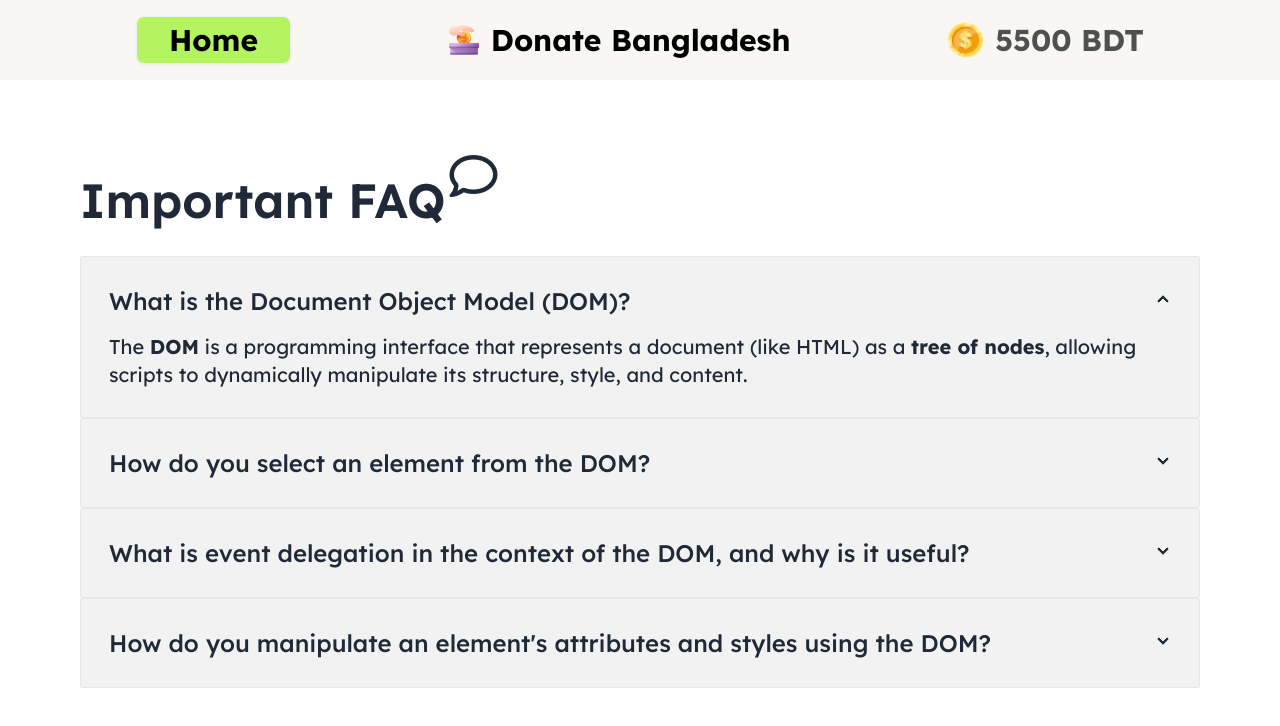
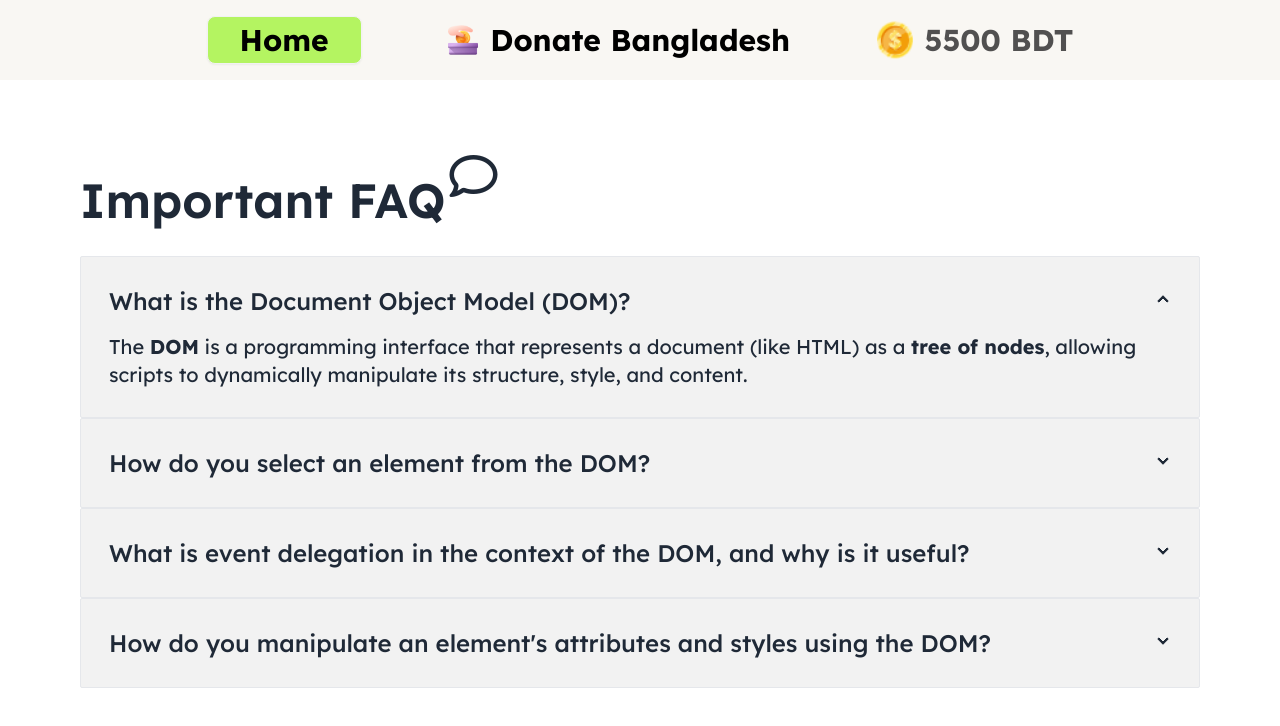
Before and after one commit to farihaa1/Donate-Bangladesh, a plain HTML site: page blog.html in a window 1280 px wide. Drawn offline with nearby package versions, Linux system fonts and the light colour scheme.

```diff
--- a/blog.html
+++ b/blog.html
@@ -48,9 +48,9 @@
 
         <section class="bg-[#F9F7F3]">
              <!-- blog btn -->
-            <div class="flex justify-between py-4 px-2 container mx-auto max-w-screen-lg  bg-[rgb(249, 247, 243)]">
+            <div class="flex  items-center justify-evenly py-4 px-2 container mx-auto max-w-screen-lg  bg-[rgb(249, 247, 243)] gap-2">
                 <div>
-                    <a href="./index.html" class="text-black font-bold text-sm md:text-3xl bg-primaryBg rounded-lg px-8 btn">
+                    <a href="./index.html" class="text-black font-bold text-sm md:text-3xl bg-primaryBg rounded-lg px-3 md:px-8 btn">
                  Home
                     </a>
                 </div>
@@ -58,17 +58,19 @@
 
 
                 <!-- logo -->
-                <div class="flex justify-center items-center gap-3">
-                    <div class=""><img width="30" src="./assets/logo.png" alt=""></div>
+                <div class="flex flex-col items-center justify-center px-2">
+                    <div class="flex items-center justify-center gap-2 md:gap-3">
+                        <div class=""><img width="30" src="./assets/logo.png" alt=""></div>
                     <h2 class="text-black font-bold text-sm md:text-3xl">Donate Bangladesh</h2>
+                    </div>
 
                 </div>
 
 
 
                 <!-- total BDT -->
-                <div class="flex justify-center items-center gap-3">
-                    <img width="35 md:40" src="./assets/coin.png" alt="">
+                <div class="flex justify-center items-center gap-1 lg:gap-3">
+                    <img width="36" src="./assets/coin.png" alt="">
                     <h3 id="usersTotalTk" class=" font-bold text-sm md:text-3xl text-[#515050]">5500 BDT</h3>
                 </div>
             </div>
```
